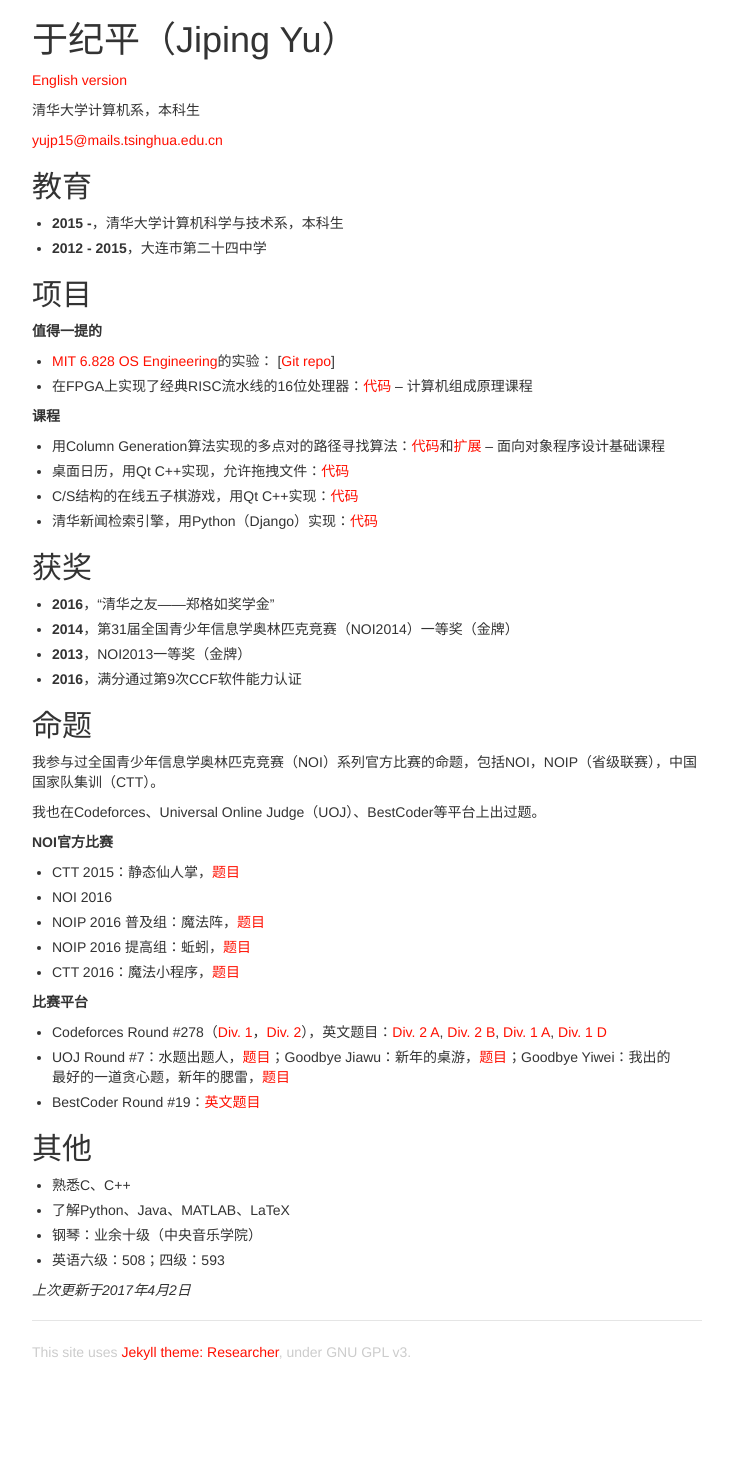
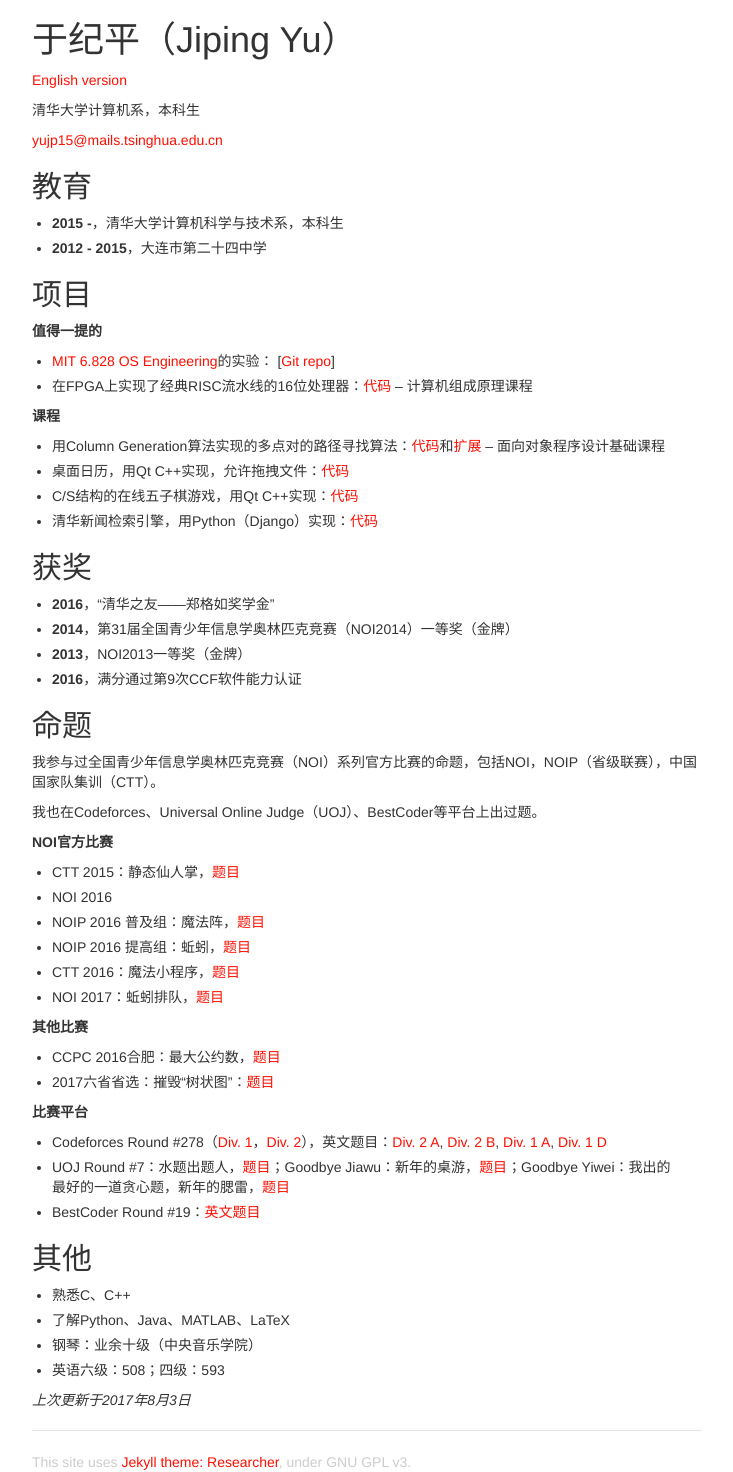
Before and after one commit to ufozgg/ruizhe, a Jekyll site: the page built from yjp_zh.md, in a window 1280 px wide. Shown: the whole page, without its empty margins (273-1006 px from the left). Built offline with Jekyll 4.4.1, drawn with Linux system fonts in a browser that asks for light colours; before the commit the page ends 1362 px from its top, so only the background shows below that.

```diff
--- a/yjp_zh.md
+++ b/yjp_zh.md
@@ -50,6 +50,12 @@ title: 于纪平
 * NOIP 2016 普及组：魔法阵，[题目](https://www.luogu.org/problem/show?pid=2119)
 * NOIP 2016 提高组：蚯蚓，[题目](http://uoj.ac/problem/264)
 * CTT 2016：魔法小程序，[题目](http://uoj.ac/problem/267)
+* NOI 2017：蚯蚓排队，[题目](http://uoj.ac/problem/315)
+
+**其他比赛**
+
+* CCPC 2016合肥：最大公约数，[题目](http://acm.hdu.edu.cn/showproblem.php?pid=5970)
+* 2017六省省选：摧毁“树状图”：[题目](https://loj.ac/problem/2144)
 
 **比赛平台**
 
@@ -64,4 +70,4 @@ title: 于纪平
 * 钢琴：业余十级（中央音乐学院）
 * 英语六级：508；四级：593
 
-*上次更新于2017年4月2日*
+*上次更新于2017年8月3日*
```
Also changed, not shown: yjp_en.md (+7 -1 lines).
